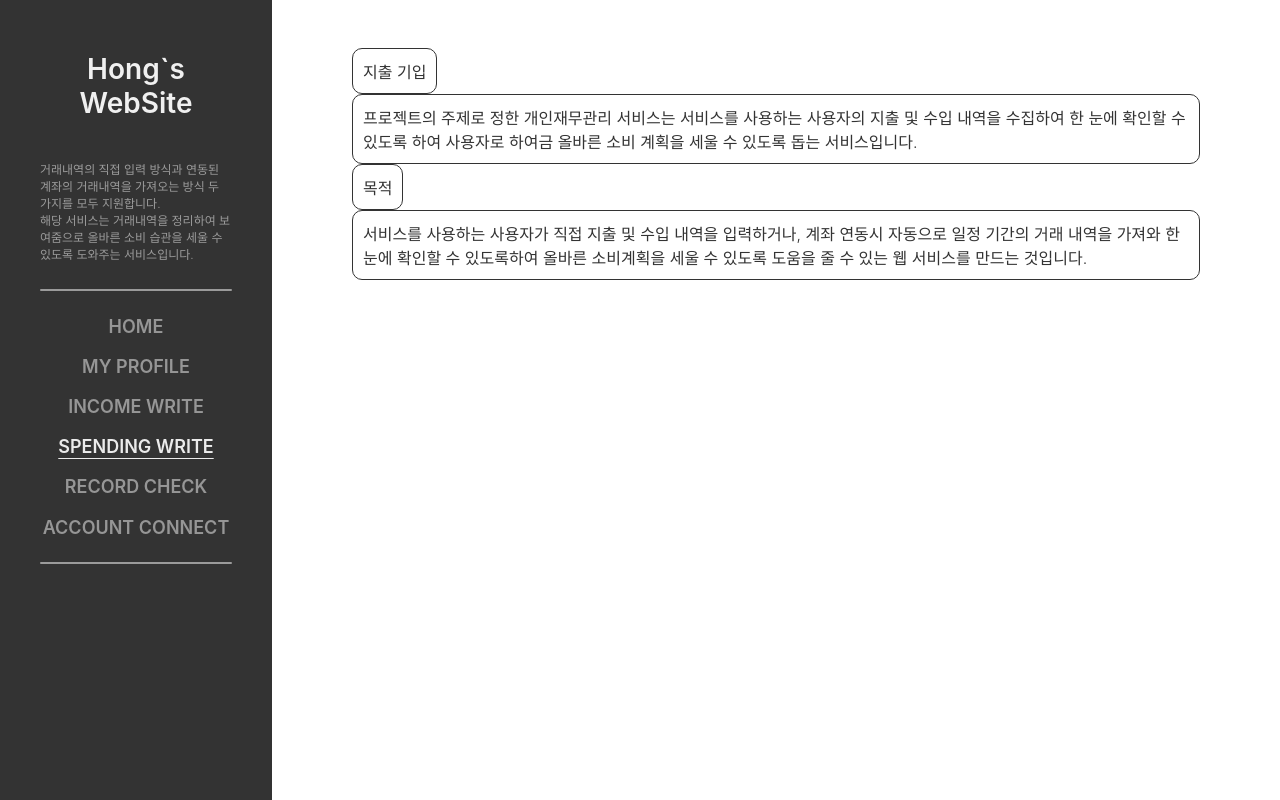
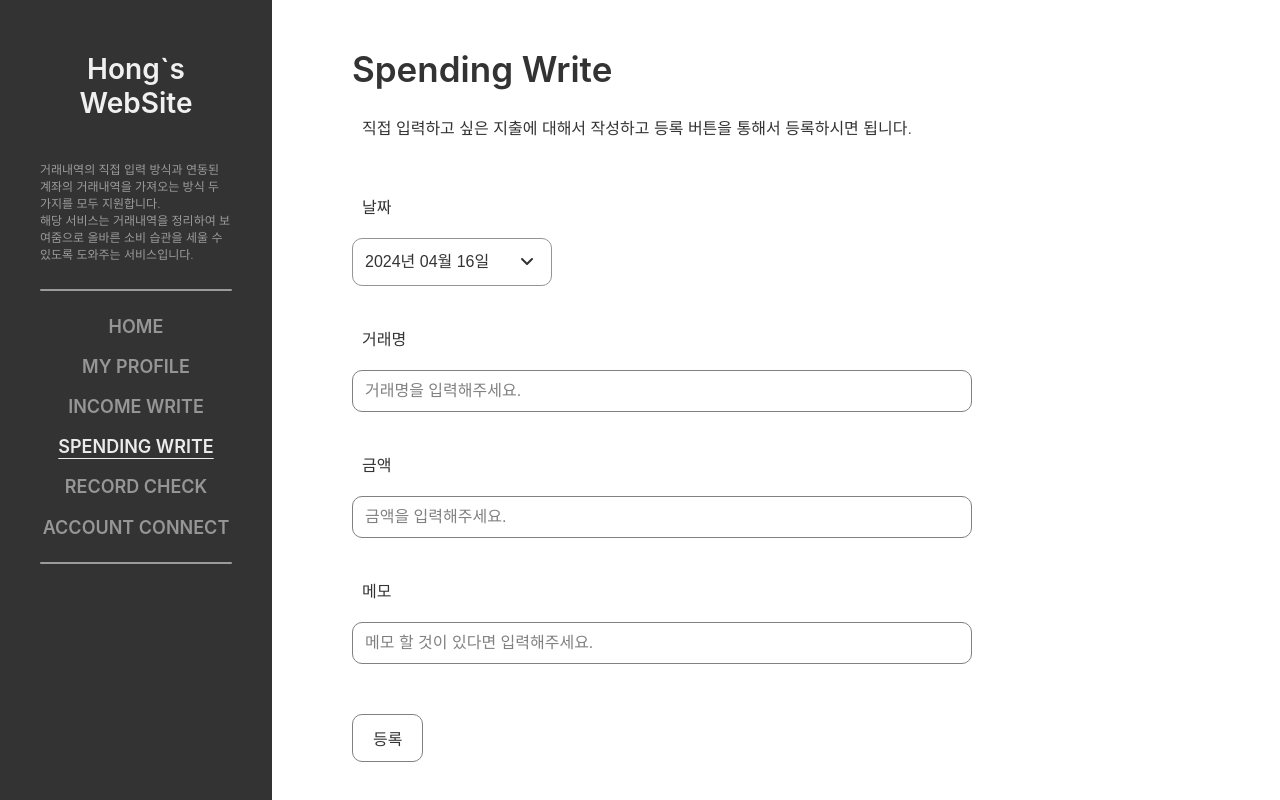
Before and after one commit to lkl4502/account_book_project, a React (Create React App) app in the folder frontend/: page /spendingWrite in a window 1280 px wide. Built offline with nearby package versions, Linux system fonts and the light colour scheme.

Commit message:
Spending Write Page 기초 구조 구현

```diff
--- a/frontend/src/components/InputBox.jsx
+++ b/frontend/src/components/InputBox.jsx
@@ -2,7 +2,7 @@ import React from "react";
 import styled from "styled-components";
 
 const CustomInput = styled.input`
-  width: 100%;
+  width: 70%;
   height: auto;
   border: 1px solid gray;
   border-radius: 10px;
--- a/frontend/src/pages/IncomeWrite.jsx
+++ b/frontend/src/pages/IncomeWrite.jsx
@@ -37,7 +37,7 @@ function IncomeWrite() {
         됩니다.
       </Text>
 
-      <Divider margin={"0px 0px 15px 0px"} />
+      <Divider margin={"0px 0px 15px 0px"} width={"75%"} />
 
       <Text border={false} margin={"0px 0px 10px 0px"}>
         날짜
--- a/frontend/src/pages/SpendingWrite.jsx
+++ b/frontend/src/pages/SpendingWrite.jsx
@@ -1,26 +1,86 @@
-import React from "react";
+import React, { useState } from "react";
 import Text from "../components/Text";
+import Divider from "../components/Divider";
+import CustomCalendar from "../components/CustomCalendar";
+import "../App.css";
+import InputBox from "../components/InputBox";
+import CustomButton from "../components/CustomButton";
 
 function SpendingWrite() {
+  const [date, setDate] = useState(new Date());
+  const [content, setContent] = useState("");
+  const [sum, setSum] = useState();
+  const [memo, setMemo] = useState("");
+
+  const sumHandleChange = (e) => {
+    if (e > 0) {
+      if (e.length > 8) {
+        if (e > 99999999) {
+          alert("최대 99,999,999원 까지 입력 가능");
+        }
+        e = e.slice(0, 8);
+      }
+    } else {
+      e = 1;
+      alert("0원 이하의 값은 입력할 수 없습니다.");
+    }
+    setSum(e);
+  };
+
   return (
     <>
-      <Text size={"35px"} color={"#333"} bold={"600"}>
-        지출 기입
+      <Text type={"title"} margin={"0px 0px 15px 0px"}>
+        Spending Write
       </Text>
-      <Text size={"16px"} color={"#333"} bold={"300"}>
-        프로젝트의 주제로 정한 개인재무관리 서비스는 서비스를 사용하는 사용자의
-        지출 및 수입 내역을 수집하여 한 눈에 확인할 수 있도록 하여 사용자로
-        하여금 올바른 소비 계획을 세울 수 있도록 돕는 서비스입니다.
+      <Text border={false} margin={"0px 0px 20px 0px"}>
+        직접 입력하고 싶은 지출에 대해서 작성하고 등록 버튼을 통해서 등록하시면
+        됩니다.
       </Text>
-      <Text size={"35px"} color={"#333"} bold={"600"}>
-        목적
+
+      <Divider margin={"0px 0px 15px 0px"} width={"75%"} />
+
+      <Text border={false} margin={"0px 0px 10px 0px"}>
+        날짜
       </Text>
-      <Text size={"16px"} color={"#333"} bold={"300"}>
-        서비스를 사용하는 사용자가 직접 지출 및 수입 내역을 입력하거나, 계좌
-        연동시 자동으로 일정 기간의 거래 내역을 가져와 한 눈에 확인할 수
-        있도록하여 올바른 소비계획을 세울 수 있도록 도움을 줄 수 있는 웹
-        서비스를 만드는 것입니다.
+      <CustomCalendar value={date} onChange={setDate} />
+
+      <Text border={false} margin={"30px 0px 10px 0px"}>
+        거래명
       </Text>
+
+      <InputBox
+        type={"text"}
+        value={content}
+        setValue={setContent}
+        placeholder={"거래명을 입력해주세요."}
+      />
+
+      <Text border={false} margin={"30px 0px 10px 0px"}>
+        금액
+      </Text>
+
+      <InputBox
+        type={"number"}
+        value={sum}
+        setValue={sumHandleChange}
+        placeholder={"금액을 입력해주세요."}
+        minValue={1}
+        maxValue={99999999}
+        step={10}
+      />
+
+      <Text border={false} margin={"30px 0px 10px 0px"}>
+        메모
+      </Text>
+
+      <InputBox
+        type={"text"}
+        value={memo}
+        setValue={setMemo}
+        placeholder={"메모 할 것이 있다면 입력해주세요."}
+      />
+
+      <CustomButton>등록</CustomButton>
     </>
   );
 }
```
